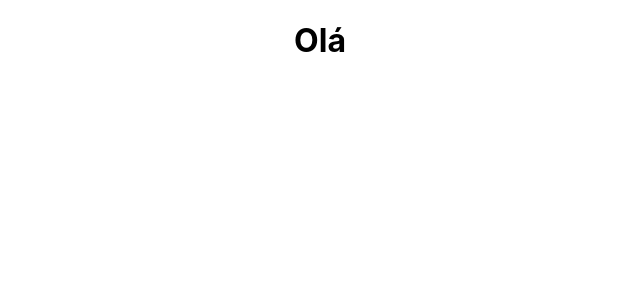
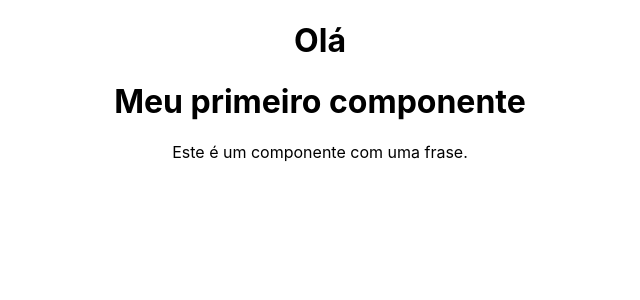
Before and after one commit to lendrw/Estudos_ReactJs, a React (Create React App) app in the folder meu-projeto/: page / in a window 1280 px wide. Shown: the top 300 px of the page, without its empty margins (320-960 px from the left). Built offline with nearby package versions, Linux system fonts and the light colour scheme.

Commit message:
criando componentes

```diff
--- a/meu-projeto/src/App.js
+++ b/meu-projeto/src/App.js
@@ -1,10 +1,14 @@
 
 import './App.css';
+import HelloWorld from './components/HelloWorld';
+import Frase from './components/Frase';
 
 function App() {
   return (
     <div className="App">
       <h1>Olá</h1>
+      <HelloWorld/>
+      <Frase/>
     </div>
   );
 }
--- /dev/null
+++ b/meu-projeto/src/components/Frase.js
@@ -0,0 +1,10 @@
+function Frase(){
+
+    return(
+        <div>
+            <p>Este é um componente com uma frase.</p>
+        </div>
+    )
+}
+
+export default Frase
--- /dev/null
+++ b/meu-projeto/src/components/HelloWorld.js
@@ -0,0 +1,10 @@
+function HelloWorld(){
+
+    return(
+        <div>
+            <h1>Meu primeiro componente</h1>
+        </div>
+    )
+}
+
+export default HelloWorld
```
Also changed, not shown: 1 other file (tests, documents, lock files or other folders).
